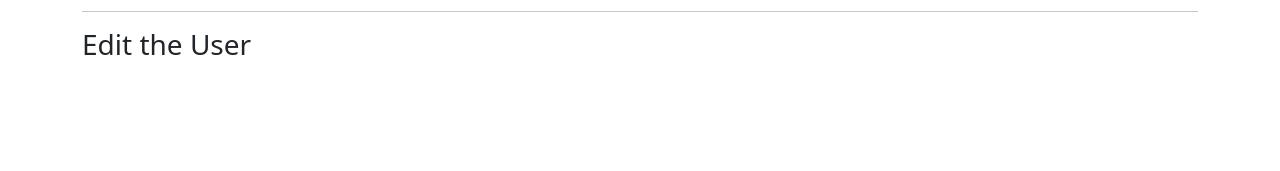
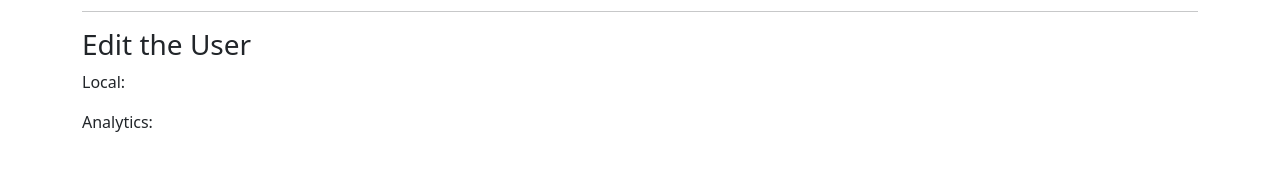
Before and after one commit to OmarHegazi94/Vuejs-Practice, a Vue app: page /user/1/edit in a window 1280 px wide. Shown: the part 309-480 px from the top of the page. Built offline with nearby package versions, Linux system fonts and the light colour scheme.

Commit message:
passing and extracting query params

```diff
--- a/src/components/user/UserDetails.vue
+++ b/src/components/user/UserDetails.vue
@@ -8,7 +8,7 @@
         Edit User
     </router-link> -->
     <router-link
-        :to="{ name: 'userEdit', params: { id: $route.params.id } }"
+        :to="{ name: 'userEdit', params: { id: $route.params.id }, query: { local: 'en', q: 100 } }"
         class="btn btn-primary">
         Edit User
     </router-link>
--- a/src/components/user/UserEdit.vue
+++ b/src/components/user/UserEdit.vue
@@ -1,3 +1,6 @@
 <template>
     <h3>Edit the User</h3>
+
+    <p> Local: {{ $route.query.local }}</p>
+    <p> Analytics: {{ $route.query.q }}</p>
 </template>
```
